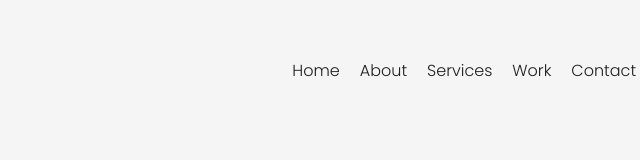
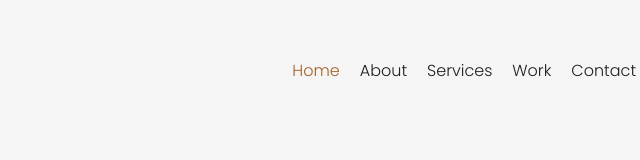
Before and after one commit to magdachikhr-hub/M-B-Remodeling, a plain HTML site: page index.html in a window 1280 px wide. In both pictures the pointer is over the link "Home". Shown: the full height of the page, 436-1076 px from the left. Drawn offline with Linux system fonts and the light colour scheme.

Commit message:
working2

```diff
--- a/style.css
+++ b/style.css
@@ -49,6 +49,11 @@ header {
         color: var(--basic-color);
         font-weight: 300;
       }
+
+      a:hover {
+        color: var(--secondary-color);
+      }
+
       span {
         font-weight: 300;
         color: var(--basic-color);
```
